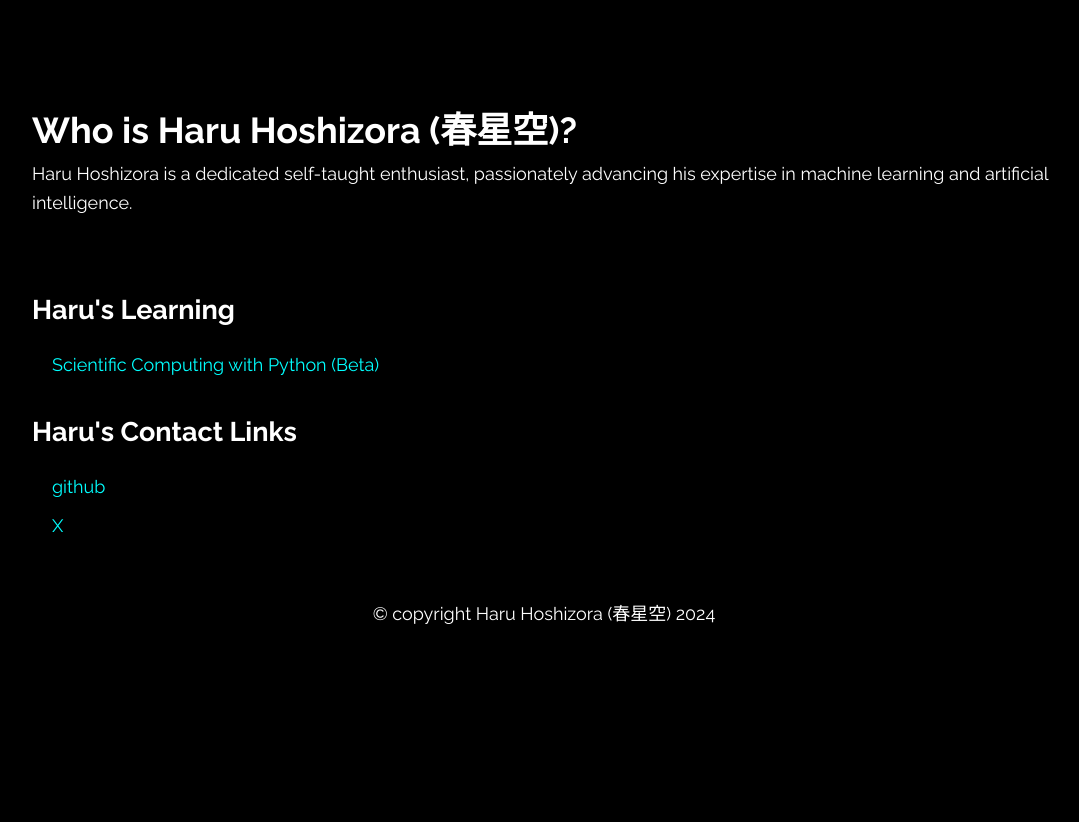
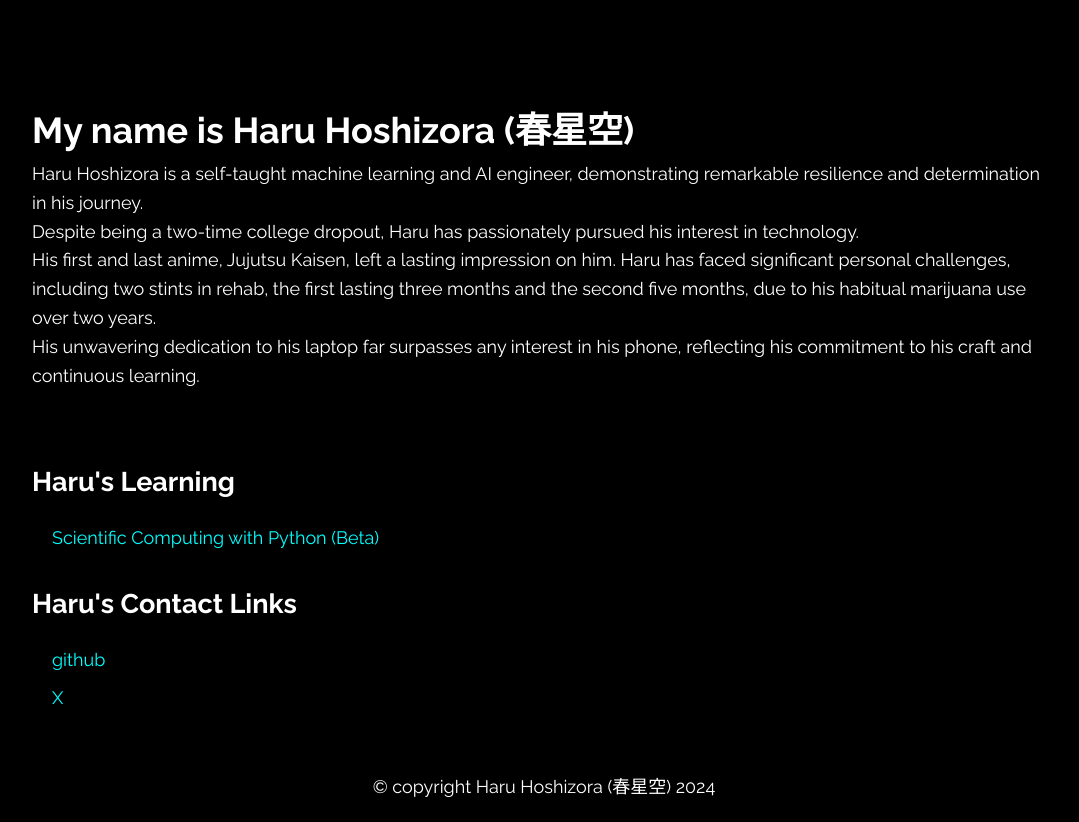
Before and after one commit to HaruHoshizora/page, a plain HTML site: page index.html in a window 1280 px wide. Shown: the whole page, without its empty margins (96-1175 px from the left). Before the commit the page ends 800 px from the top, so only its background shows below. Drawn offline with Linux system fonts and the light colour scheme.

Commit message:
Update index.html

```diff
--- a/index.html
+++ b/index.html
@@ -71,8 +71,11 @@
 </head>
 <body>
     <div class="content">
-        <h1>Who is Haru Hoshizora (春星空)?</h1>
-        <p>Haru Hoshizora is a dedicated self-taught enthusiast, passionately advancing his expertise in machine learning and artificial intelligence.</p>
+        <h1>My name is Haru Hoshizora (春星空)</h1>
+        <p>Haru Hoshizora is a self-taught machine learning and AI engineer, demonstrating remarkable resilience and determination in his journey.<br>
+            Despite being a two-time college dropout, Haru has passionately pursued his interest in technology.<br>
+            His first and last anime, Jujutsu Kaisen, left a lasting impression on him. Haru has faced significant personal challenges, including two stints in rehab, the first lasting three months and the second five months, due to his habitual marijuana use over two years.<br>
+            His unwavering dedication to his laptop far surpasses any interest in his phone, reflecting his commitment to his craft and continuous learning.</p>
         <div class="spacer"></div>
 
         <h2>Haru's Learning</h2>
```
